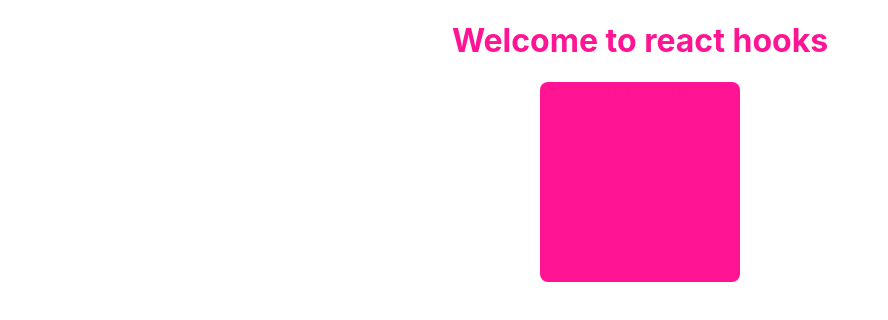
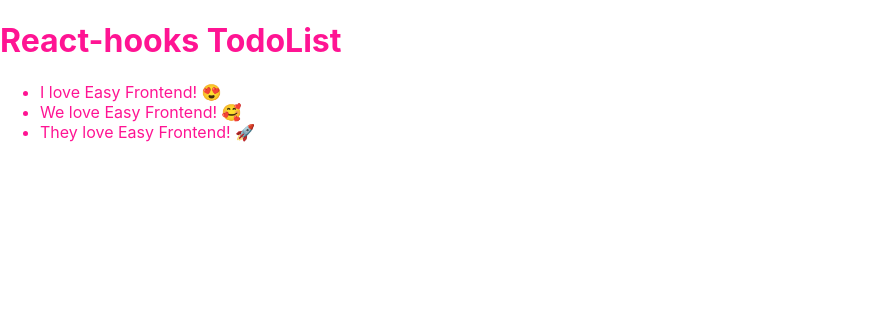
Before and after one commit to phamvanhieu3012/react-hooks-basic, a React (Create React App) app: page / in a window 1280 px wide. Shown: the top 320 px of the page, without its empty margins (0-888 px from the left). Built offline with nearby package versions, Linux system fonts and the light colour scheme.

Commit message:
TodoList

```diff
--- a/src/App.js
+++ b/src/App.js
@@ -1,13 +1,20 @@
-import React from 'react';
+import React, { useState } from 'react';
 import './App.scss';
 import ColorBox from './components/ColorBox';
+import TodoList from './components/TotoList';
 
 function App() {
+  const [todoList, setTodoList] = useState([
+    { id: 1, title: 'I love Easy Frontend! 😍 ' },
+    { id: 2, title: 'We love Easy Frontend! 🥰 ' },
+    { id: 3, title: 'They love Easy Frontend! 🚀 ' },
+  ]);
+
   return (
     <div className="app">
-      <h1>Welcome to react hooks</h1>
+      <h1>React-hooks TodoList</h1>
 
-      <ColorBox />
+      <TodoList todos={todoList} />
     </div>
   );
 }
--- a/src/App.scss
+++ b/src/App.scss
@@ -1,4 +1,3 @@
 .app {
-  text-align: center;
   color: deeppink;
 }
--- /dev/null
+++ b/src/components/TotoList/index.jsx
@@ -0,0 +1,36 @@
+import React from 'react';
+import PropTypes from 'prop-types';
+
+TodoList.propTypes = {
+    todos: PropTypes.array,
+    onTodoClick: PropTypes.func,
+};
+
+TodoList.defaultProps = {
+    todos: [],
+    onTodoClick: null
+}
+
+function TodoList(props) {
+    const { todos, onTodoClick } = props;
+
+    function handleClick(todo) {
+        if (onTodoClick) {
+            onTodoClick(todo);
+        }
+    }
+    return (
+        <ul className="todo-list">
+            {todos.map(todo => (
+                <li
+                    key={todo.id}
+                    onClick={() => handleClick(todo)}
+                >
+                    {todo.title}
+                </li>
+            ))}
+        </ul>
+    );
+}
+
+export default TodoList;
```
